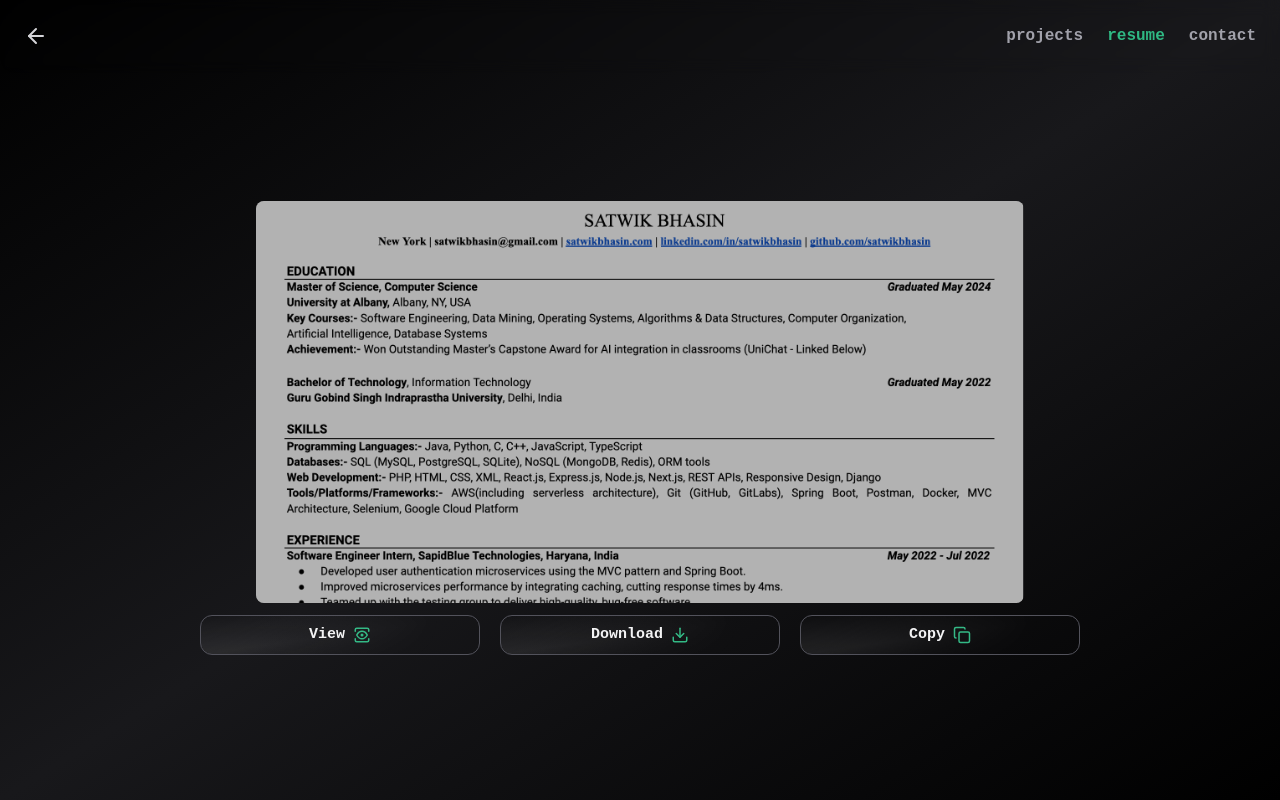
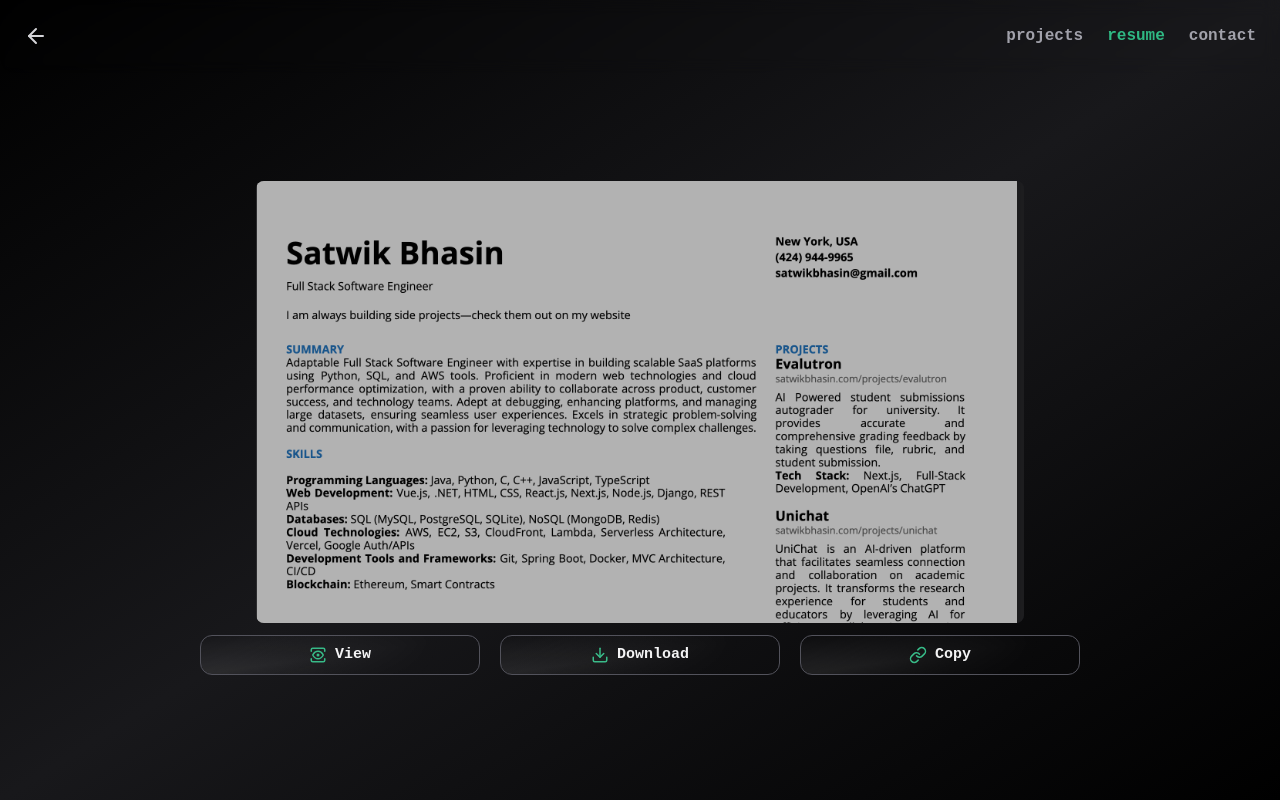
Before and after one commit to satwikbhasin/my-portfolio, a Next.js app: page /resume in a window 1280 px wide. Built offline with nearby package versions, Linux system fonts and the light colour scheme; no server answers; what tailwindcss-debug-screens would draw is missing.

Commit message:
fix: update styling for Contact page and replace icons in ResumeViewer

```diff
--- a/app/contact/page.tsx
+++ b/app/contact/page.tsx
@@ -82,7 +82,7 @@ export default function Contact() {
 	}, []);
 
 	return (
-		<div className="bg-gradient-to-tl from-zinc-900/0 via-zinc-900 to-zinc-900/0 h-full">
+		<div className="bg-gradient-to-tl from-zinc-900/0 via-zinc-900 to-zinc-900/0 h-screen overflow-scroll">
 			<Navigation />
 			<div className="flex items-center flex-col w-screen pt-24 pb-10 gap-3 md:pr-32 md:pl-32">
 				<h2 className="text-3xl font-bold tracking-tight text-zinc-100 sm:text-4xl pl-6 md:pl-32 w-screen">
--- a/app/resume/page.tsx
+++ b/app/resume/page.tsx
@@ -3,7 +3,7 @@ import { Navigation } from "../components/nav";
 import {
   Download,
   ClipboardCheck,
-  Copy,
+  Link,
   Check,
   View,
   Loader,
@@ -53,8 +53,8 @@ export default function ResumeViewer() {
               className="text-zinc-100 p-2 flex flex-row items-center justify-center hover:text-sea-green font-kode-mono"
               style={{ fontSize: 15, cursor: "pointer" }}
             >
+              <View size={18} className="mr-2 text-sea-green" />
               View
-              <View size={18} className="ml-2 text-sea-green" />
             </div>
           </Card>
           <Card>
@@ -74,13 +74,13 @@ export default function ResumeViewer() {
             >
               {downloadTimeout ? (
                 <>
+                  <Check size={18} className="mr-2 text-sea-green" />
                   Download
-                  <Check size={18} className="ml-2 text-sea-green" />
                 </>
               ) : (
                 <>
+                  <Download size={18} className="mr-2 text-sea-green" />
                   Download
-                  <Download size={18} className="ml-2 text-sea-green" />
                 </>
               )}
             </div>
@@ -97,13 +97,13 @@ export default function ResumeViewer() {
             >
               {copyTimeout ? (
                 <>
+                  <ClipboardCheck size={18} className="mr-2 text-sea-green" />
                   Copy
-                  <ClipboardCheck size={18} className="ml-2 text-sea-green" />
                 </>
               ) : (
                 <>
+                  <Link size={18} className="mr-2 text-sea-green" />
                   Copy
-                  <Copy size={18} className="ml-2 text-sea-green" />
                 </>
               )}
             </div>
```
Also changed, not shown: public/resume_image.png, 1 other file (tests, documents, lock files or other folders).
